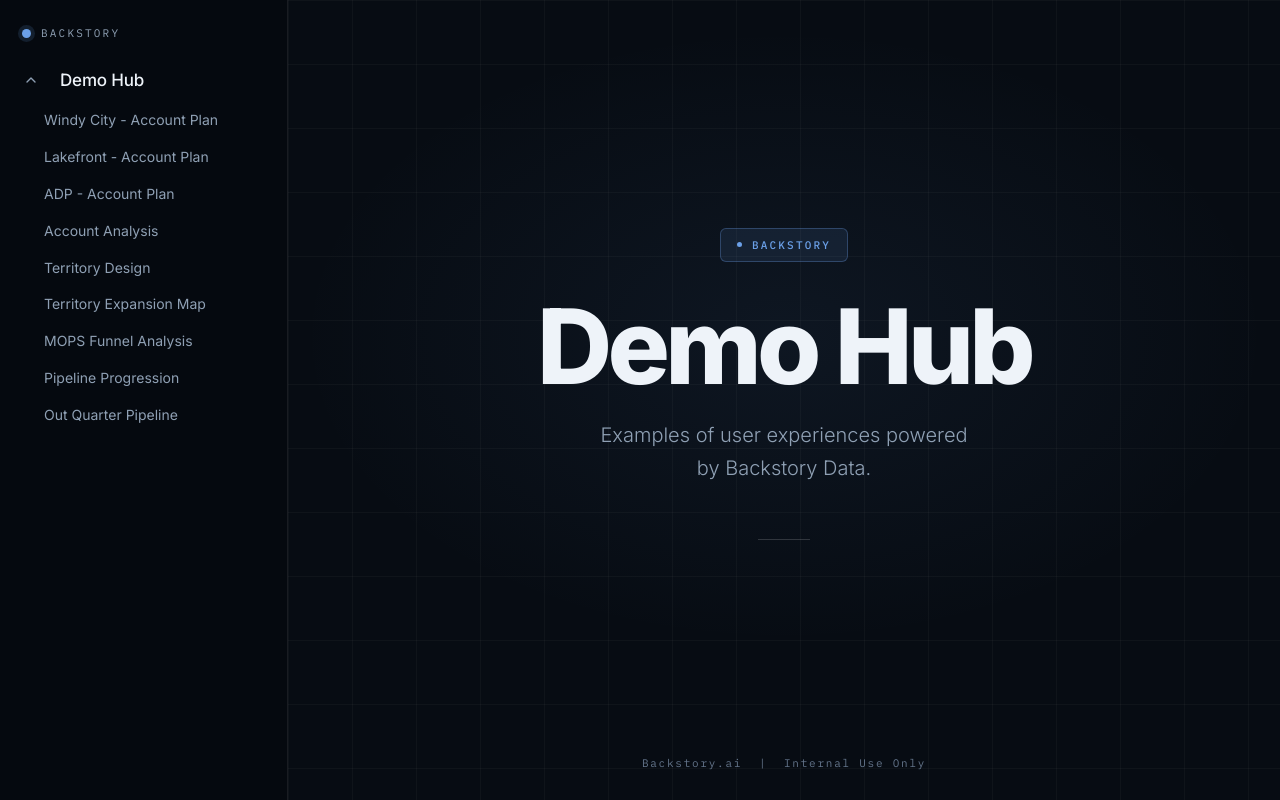
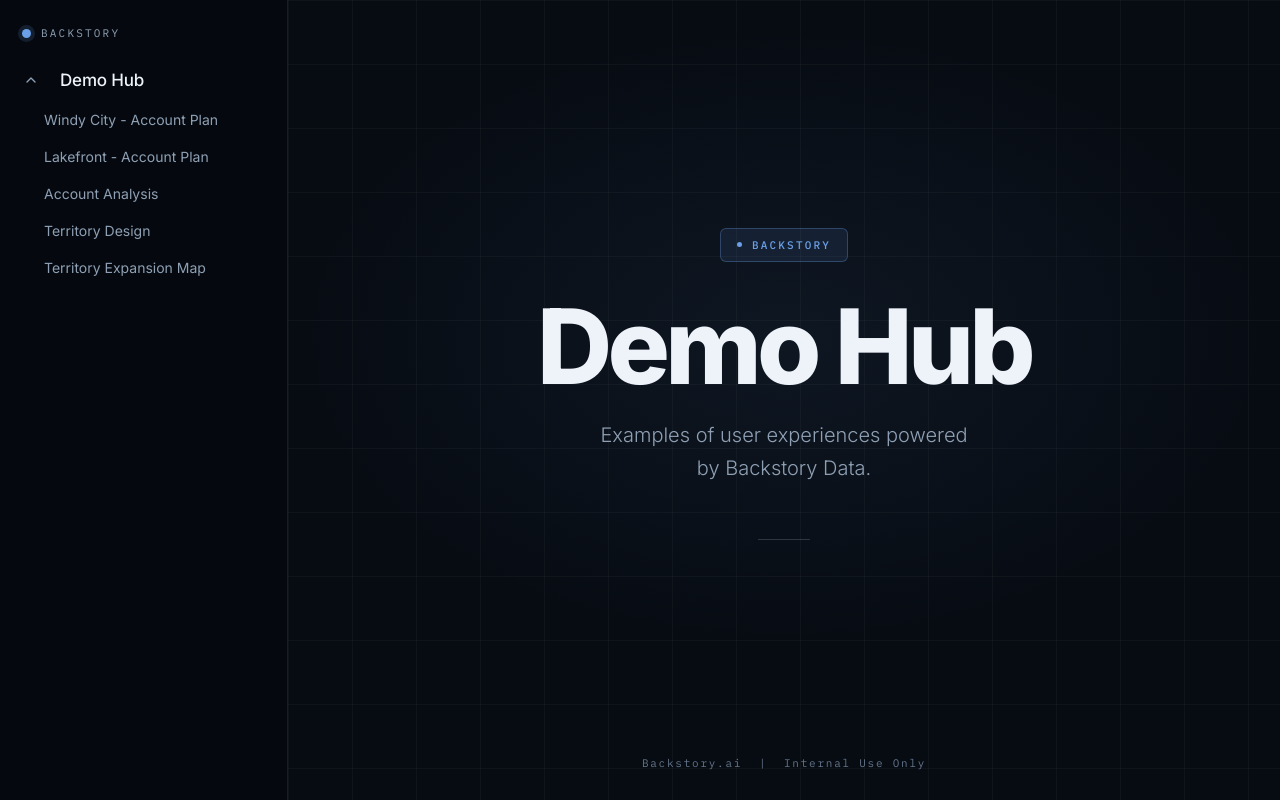
Before and after one commit to JamesMcDaniel04/DCOS_WP_Jamie_C, a plain HTML site: page index.html in a window 1280 px wide. Drawn offline with Linux system fonts and the light colour scheme.

Commit message:
Trim demo hub nav to five workspaces
Remove ADP account plan, MOPS funnel, out quarter pipeline, and
pipeline progression from the sidebar. The demo files remain in
demos/ but are no longer routed from the hub.

Co-Authored-By: Claude Opus 5 (1M context) <noreply@anthropic.com>

```diff
--- a/index.html
+++ b/index.html
@@ -456,13 +456,9 @@ body[data-view="demo"] .viewer { display: block; }
 const PAGES = [
   { key: "account-plan-windy-city", file: "demos/account-plan-windy-city.html", title: "Windy City - Account Plan" },
   { key: "account-plan-lakefront", file: "demos/account-plan-lakefront.html", title: "Lakefront - Account Plan" },
-  { key: "account-plan-adp", file: "demos/account-plan-adp.html", title: "ADP - Account Plan" },
   { key: "account-analysis", file: "demos/account-analysis.html", title: "Account Analysis" },
   { key: "territory-design", file: "demos/territory-design.html", title: "Territory Design" },
-  { key: "whitespace-david-park", file: "demos/whitespace-david-park.html", title: "Territory Expansion Map" },
-  { key: "mops-funnel", file: "demos/mops-funnel.html", title: "MOPS Funnel Analysis" },
-  { key: "pipeline-progression", file: "demos/pipeline-progression.html", title: "Pipeline Progression" },
-  { key: "out-quarter-pipeline", file: "demos/out-quarter-pipeline.html", title: "Out Quarter Pipeline" }
+  { key: "whitespace-david-park", file: "demos/whitespace-david-park.html", title: "Territory Expansion Map" }
 ];
 
 const navList = document.getElementById("navList");
```
